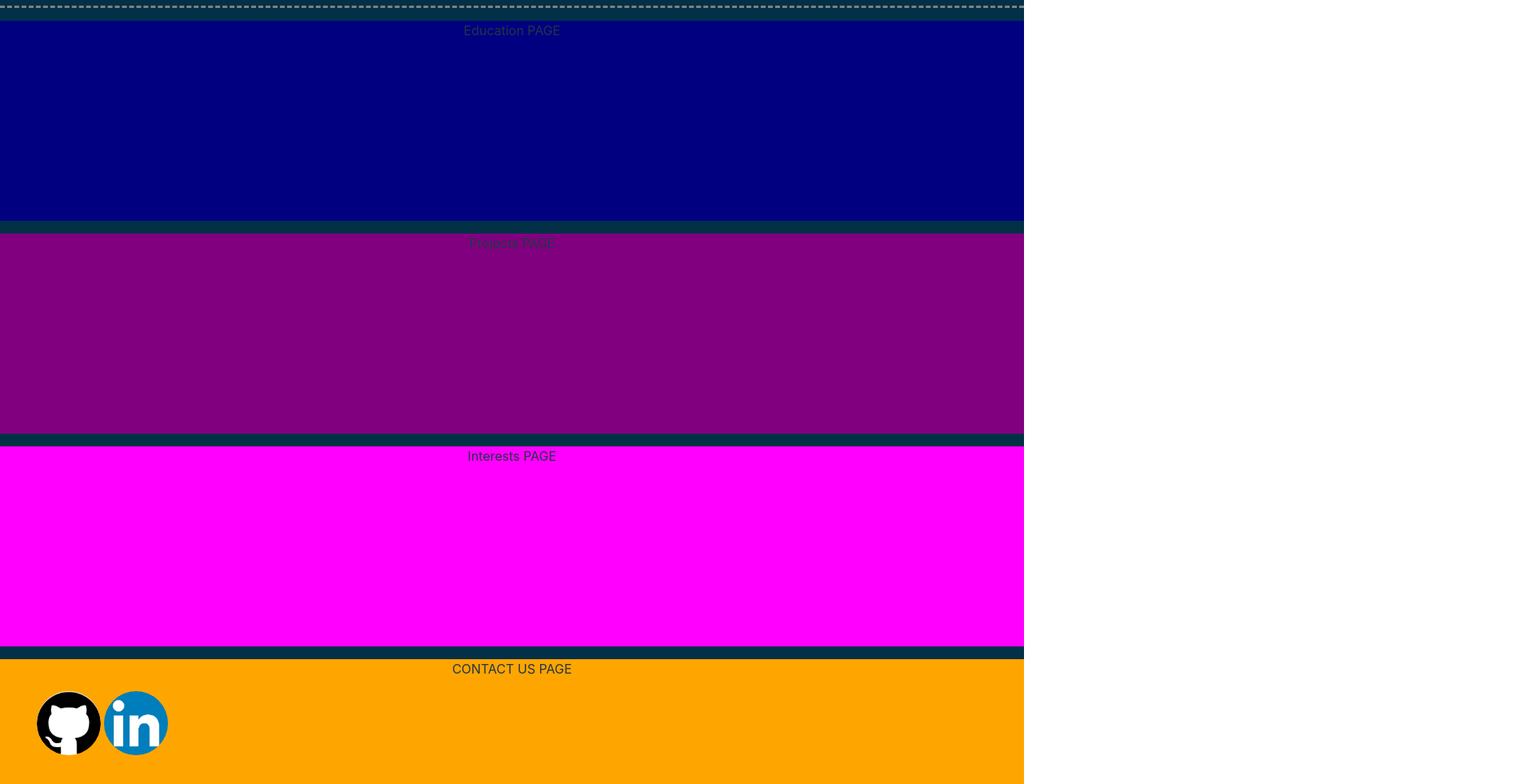
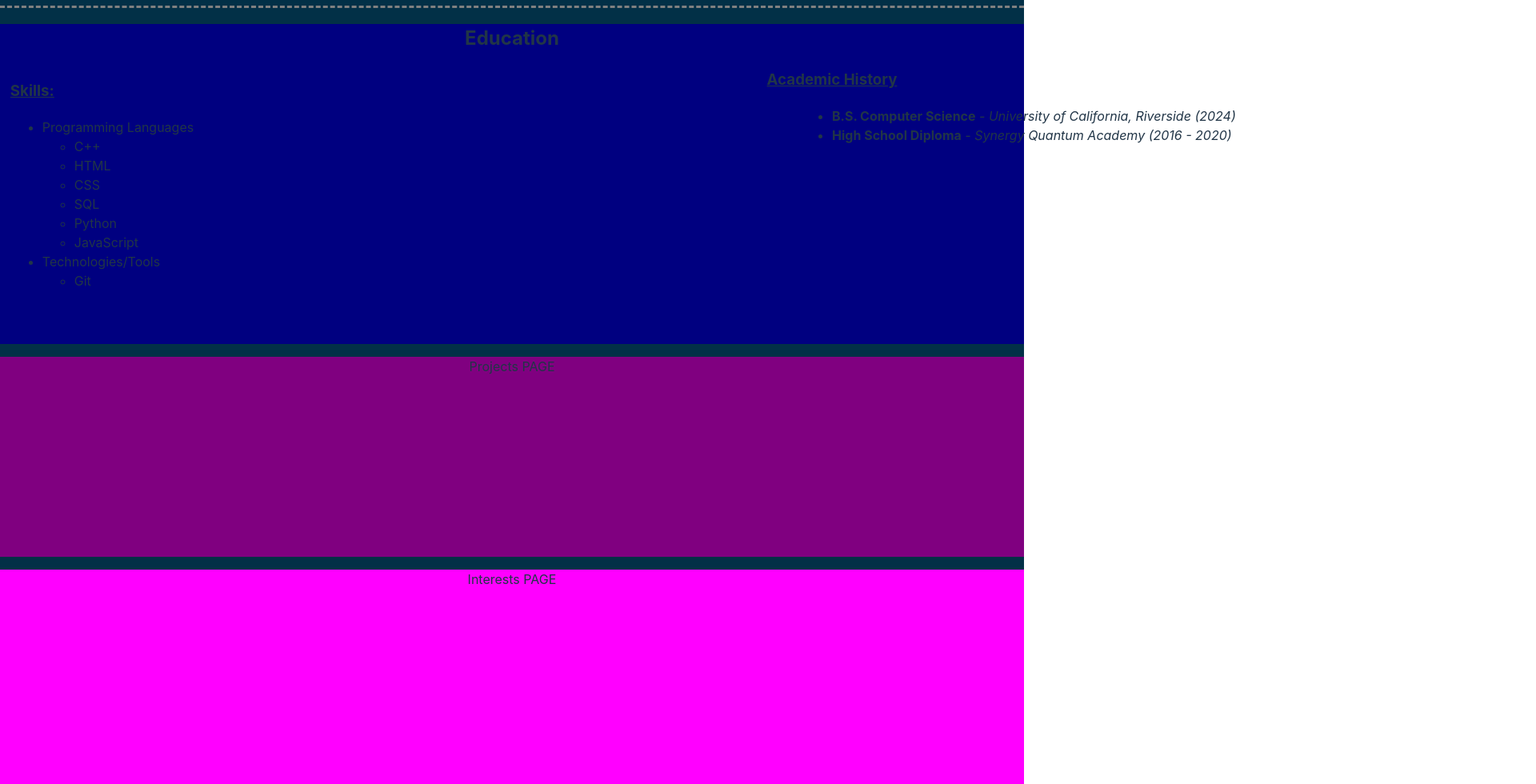
Before and after one commit to Maker424/CS110, a React (Vite) app in the folder ProfessionalWebsite/: page / in a window 1280 px wide. Shown: the part 980-1960 px from the top of the page at 80% size, 1920 px wide, since content can reach past the window. Built offline with nearby package versions, Linux system fonts and the light colour scheme.

Commit message:
Add info to Education section, move code to contact component file, and fix layout of bullet lists

```diff
--- a/ProfessionalWebsite/src/App.css
+++ b/ProfessionalWebsite/src/App.css
@@ -86,7 +86,7 @@ body {
   width: 100%;
   margin-top: 5%;
   min-height: 100vh;
-  height: 1700px;
+  height: 2247px;
 }
 
 .Hero-Section {
@@ -113,7 +113,7 @@ body {
 
 .Education-Section {
   background-color: navy;
-  height: 250px;
+  height: 400px;
 }
 
 .Projects-Section {
@@ -123,22 +123,16 @@ body {
 
 .Interests-Section {
   background-color: magenta;
-  height: 250px;
+  height: 500px;
 }
 
 .Contact-Section {
-  background-color: orange;
+  /*background-color: orange;*/
   height: 250px;
+  margin-top: 1%;
+  margin-bottom: 1%;
+  border-top: grey;
+  border-top-style: dashed;
+  border-bottom: grey;
+  border-bottom-style: dashed;
 }
-
-.Contact-Section img {
-  max-width: 80px;
-  position: relative;
-  left: -40%;
-  border-radius: 2.65rem;
-}
-
-.Contact-Section img:hover {
-  transition-duration: 600ms;
-  transform: scale(1.5);
-}
--- a/ProfessionalWebsite/src/App.jsx
+++ b/ProfessionalWebsite/src/App.jsx
@@ -8,8 +8,6 @@ import Education from './components/Education'
 import Projects from './components/Projects'
 import Interests from './components/Interests'
 import Contact from './components/Contact'
-import GithubLogo from './assets/Github-Icon.png'
-import LinkedInLogo from './assets/LinkedIn-Icon.png'
 
 function App() {
 
@@ -50,8 +48,6 @@ function App() {
         </div>
         <div className="Contact-Section" id="ContactID">
           <Contact></Contact>
-          <a href="https://github.com/Maker424"> <img src={GithubLogo} alt="The Github Logo that leads to my personal Github Profile"/> </a>
-          <a href="https://www.linkedin.com/in/jimmy-delgado-hernandez-5889911ba"> <img src={LinkedInLogo} alt="The LinkedIn Logo That leads to LinkedIn homepage"/> </a>
         </div>
       </div>
     </>
--- /dev/null
+++ b/ProfessionalWebsite/src/components/Contact.css
@@ -0,0 +1,11 @@
+.Contact-Body img {
+    max-width: 80px;
+    border-radius: 2.65rem;
+    margin-left: 4%;
+    margin-right: 4%;
+  }
+
+  .Contact-Body img:hover {
+    transition-duration: 600ms;
+    transform: scale(1.5);
+  }
--- a/ProfessionalWebsite/src/components/Contact.jsx
+++ b/ProfessionalWebsite/src/components/Contact.jsx
@@ -1,8 +1,16 @@
 import React from 'react'
+import GithubLogo from '/src/assets/Github-Icon.png'
+import LinkedInLogo from '/src/assets/LinkedIn-Icon.png'
+import './Contact.css'
+
 const Contact = () => {
   return (
     <div className="Contact-Body">
-        <p>CONTACT US PAGE</p>
+        <h2>Contact</h2>
+        <p>You can contact me through my Personal email: <i>jimmydelgado0812@gmail.com</i></p>
+        <p>You can also see my GitHub and LinkedIn page by clicking the icons below</p>
+        <a href="https://github.com/Maker424"> <img src={GithubLogo} alt="The Github Logo that leads to my personal Github Profile"/> </a>
+        <a href="https://www.linkedin.com/in/jimmy-delgado-hernandez-5889911ba"> <img src={LinkedInLogo} alt="The LinkedIn Logo That leads to LinkedIn homepage"/> </a>
     </div>
   )
 }
--- /dev/null
+++ b/ProfessionalWebsite/src/components/Education.css
@@ -0,0 +1,29 @@
+h3 {
+    text-decoration: underline;
+}
+
+.Academic-History {
+    text-align: center;
+    position: relative;
+    right: -400px;
+}
+
+.Academic-History ul {
+    text-align: left;
+}
+
+.Academic-History li {
+    position: relative;
+    left: 600px;
+}
+
+.Skills-Section {
+   text-align: left;
+   margin-left: 1%;
+   position: relative;
+   top: -100px;
+}
+
+.Skills-Section ul  {
+    text-align: left;
+}
--- a/ProfessionalWebsite/src/components/Education.jsx
+++ b/ProfessionalWebsite/src/components/Education.jsx
@@ -1,9 +1,37 @@
 import React from 'react'
+import './Education.css'
 
 const Education = () => {
   return (
     <div className="Education-Body">
-        <p>Education PAGE</p>
+      <h2>Education</h2>
+      <div className="Academic-History">
+        <h3>Academic History</h3>
+        <ul>
+          <li><b>B.S. Computer Science</b> <i>- University of California, Riverside (2024)</i></li>
+          <li><b>High School Diploma</b> <i>- Synergy Quantum Academy (2016 - 2020)</i></li>
+        </ul>
+      </div>
+      <div className="Skills-Section">
+        <h3>Skills:</h3>
+        <ul>
+          <li>Programming Languages
+            <ul>
+              <li>C++</li>
+              <li>HTML</li>
+              <li>CSS</li>
+              <li>SQL</li>
+              <li>Python</li>
+              <li>JavaScript</li>
+            </ul>
+          </li>
+          <li>Technologies/Tools
+            <ul>
+              <li>Git</li>
+            </ul>
+          </li>
+        </ul>
+      </div>
     </div>
   )
 }
```
